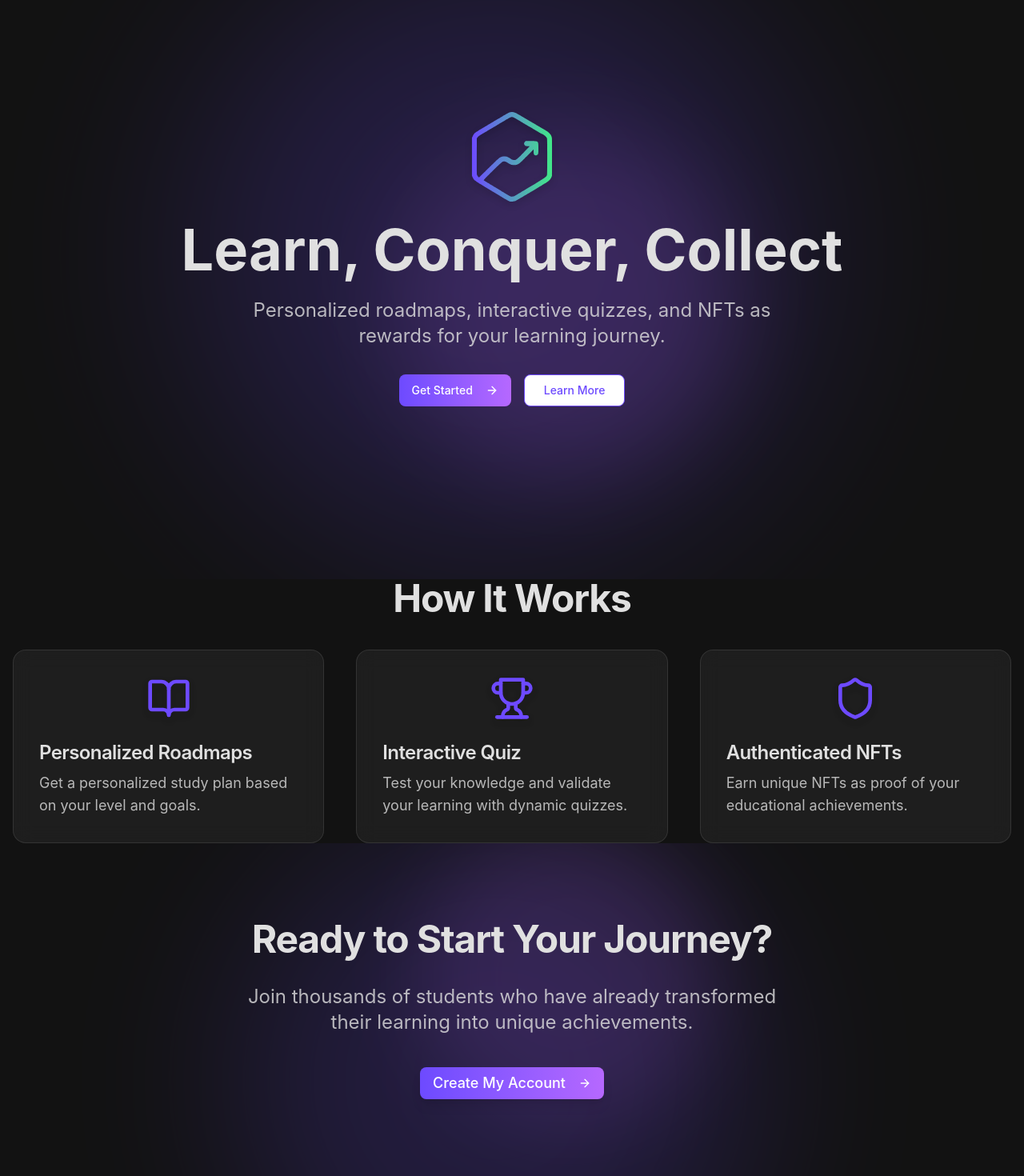
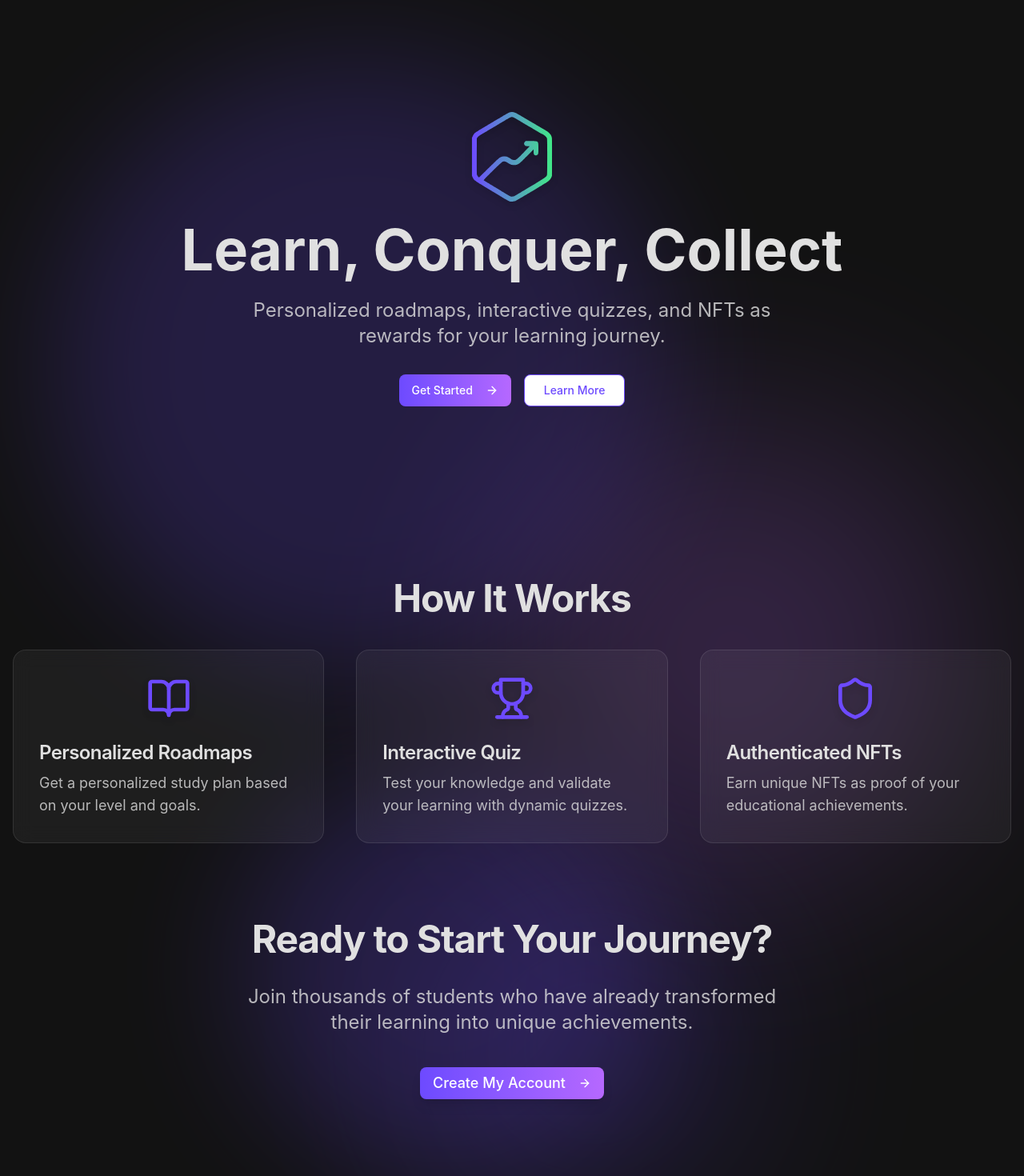
Before and after one commit to yuribodo/proof-of-learn, a React (Vite) app in the folder frontend/: page / in a window 1280 px wide. Shown: the part 137-1607 px from the top of the page at 80% size. Built offline with nearby package versions, Linux system fonts and the light colour scheme; no server answers.

Commit message:
Issue #50 fix: - Visual bg issue fixed on FeaturesSection for Desktop/Mobile.

```diff
--- a/frontend/src/components/CTASection.tsx
+++ b/frontend/src/components/CTASection.tsx
@@ -11,20 +11,20 @@ export function CTASection() {
       whileInView={{ opacity: 1, y: 0 }}
       transition={{ duration: 0.8, ease: 'easeOut' }}
       viewport={{ once: true }}
-      className="relative py-24 bg-[#121212] overflow-hidden"
+      className="relative py-24 bg-transparent overflow-hidden"
     >
       <motion.div
         initial={{ opacity: 0, scale: 0 }}
         whileInView={{ opacity: 0.18, scale: 1.7 }}
         transition={{ duration: 1.5, ease: 'easeOut' }}
-        className="absolute bg-[#6D4AFF] rounded-full w-96 h-96 top-1/4 left-1/3 filter blur-3xl z-0"
+        className="absolute rounded-full w-96 h-96 top-1/4 left-1/3 filter  z-0"
         aria-hidden
       />
       <motion.div
         initial={{ opacity: 0, scale: 0 }}
         whileInView={{ opacity: 0.13, scale: 1.3 }}
         transition={{ duration: 1.2, ease: 'easeOut' }}
-        className="absolute bg-[#B668FF] rounded-full w-72 h-72 bottom-1/4 right-1/3 filter blur-2xl z-0"
+        className="absolute rounded-full w-72 h-72 bottom-1/4 right-1/3 filter z-0"
         aria-hidden
       />
       <div className="relative z-10 container mx-auto px-4 text-center">
--- a/frontend/src/components/HeroSection.tsx
+++ b/frontend/src/components/HeroSection.tsx
@@ -9,18 +9,18 @@ export function HeroSection() {
   const navigate = useNavigate();
 
   return (
-    <section className="relative flex items-center justify-center h-screen bg-[#121212] overflow-hidden">
+    <section className="relative flex items-center justify-center h-screen bg-transparent overflow-hidden">
       <motion.div
         initial={{ opacity: 0, scale: 0 }}
         animate={{ opacity: 0.2, scale: 2 }}
         transition={{ duration: 1.5, ease: 'easeOut' }}
-        className="absolute bg-[#6D4AFF] rounded-full w-96 h-96 top-1/4 left-1/3 filter blur-3xl"
+        className="absolute rounded-full w-96 h-96 top-1/4 left-1/3 filter "
       />
       <motion.div
         initial={{ opacity: 0, scale: 0 }}
         animate={{ opacity: 0.15, scale: 1.5 }}
         transition={{ duration: 1.2, ease: 'easeOut' }}
-        className="absolute bg-[#B668FF] rounded-full w-72 h-72 bottom-1/4 right-1/3 filter blur-2xl"
+        className="absolute rounded-full w-72 h-72 bottom-1/4 right-1/3 filter "
       />
 
       <div className="relative z-10 text-center px-4">
--- a/frontend/src/pages/HomePage.tsx
+++ b/frontend/src/pages/HomePage.tsx
@@ -2,16 +2,45 @@ import { Navbar } from '@/components/Navbar';
 import { HeroSection } from '@/components/HeroSection';
 import { FeaturesSection } from '@/components/FeaturesSection';
 import { CTASection } from '@/components/CTASection';
+import { motion } from 'framer-motion';
 
 export function HomePage() {
   return (
-    <div className="relative min-h-screen bg-[#121212] text-[#E0E0E0] overflow-hidden">
+    <div className='bg-[#121212]  relative min-h-screen overflow-hidden  w-screen'>
+
+    <motion.div
+        initial={{ opacity: 0, scale: 0 }}
+        animate={{ opacity: 0.2, scale: 2 }}
+        transition={{ duration: 1.5, ease: 'easeOut' }}
+        className="absolute rounded-full bg-[#B668FF] w-74 h-74 top-3/6 left-3/5 filter blur-3xl"
+      />
+      <motion.div
+        initial={{ opacity: 0, scale: 0 }}
+        animate={{ opacity: 0.2, scale: 2 }}
+        transition={{ duration: 1.5, ease: 'easeOut' }}
+        className="absolute rounded-full bg-[#6D4AFF] w-96 h-96 top-1/4 left-1/5 filter blur-2xl"
+      />
+        <div className="relative min-h-screen bg-transparent text-[#E0E0E0] overflow-hidden">
             <Navbar />
             <div className="relative z-10">
                 <HeroSection />
                 <FeaturesSection />
+                    <motion.div
+                        initial={{ opacity: 0, scale: 0 }}
+                        animate={{ opacity: 0.2, scale: 2 }}
+                        transition={{ duration: 1.5, ease: 'easeOut' }}
+                        className="absolute rounded-full bg-[#6D4AFF] w-64 h-64 bottom-1/12 left-1/3 filter blur-2xl"
+                    />
+                    <motion.div
+                        initial={{ opacity: 0, scale: 0 }}
+                        animate={{ opacity: 0.2, scale: 2 }}
+                        transition={{ duration: 1.5, ease: 'easeOut' }}
+                        className="absolute rounded-full bg-[#6D4AFF] w-48 h-48 bottom-1/24 left-4/8 filter blur-3xl"
+                    />
                 <CTASection />
             </div>
         </div>
+
+    </div>
   );
 }
```
Lines whose indentation alone changed are shown as unchanged.
